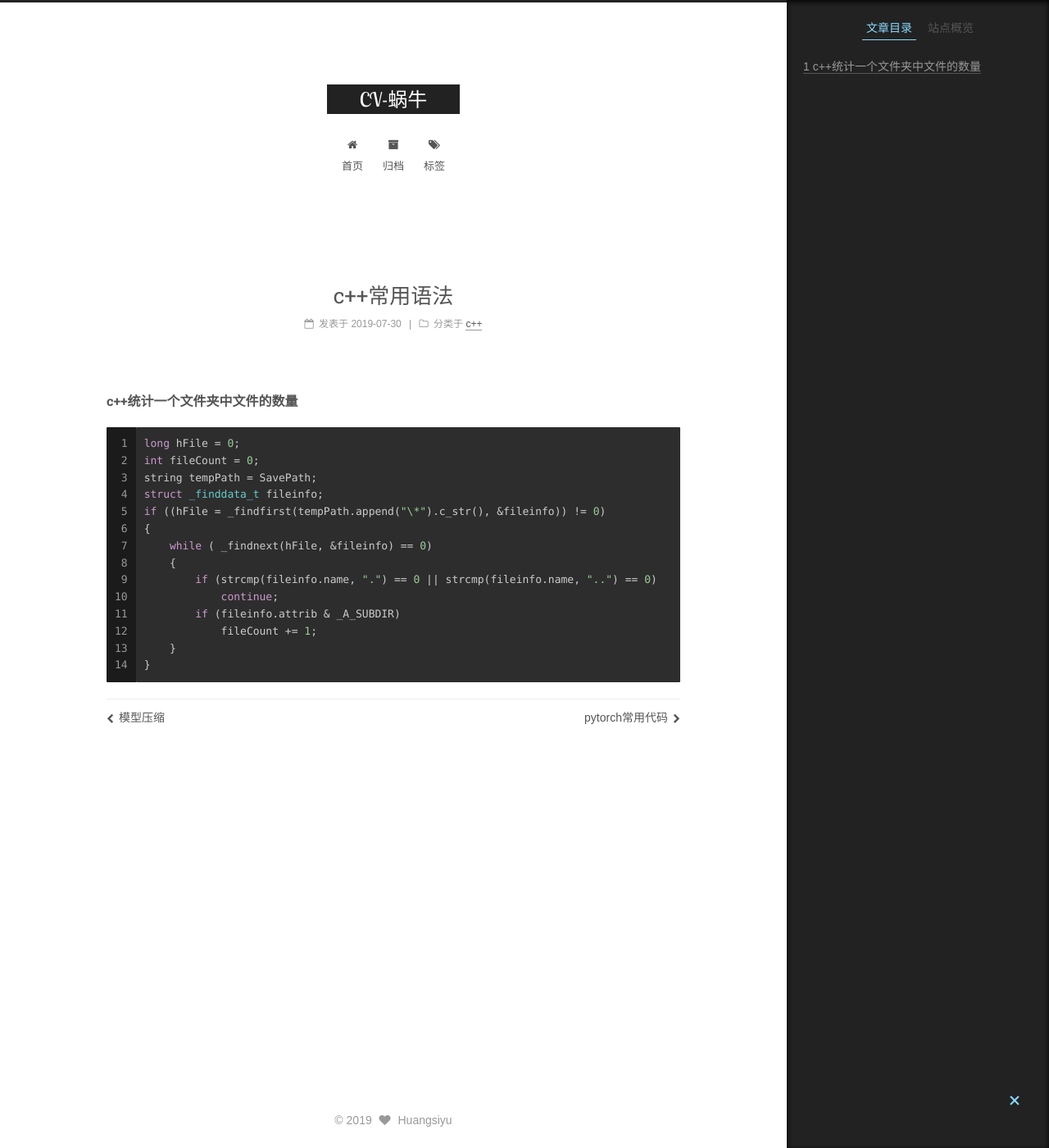
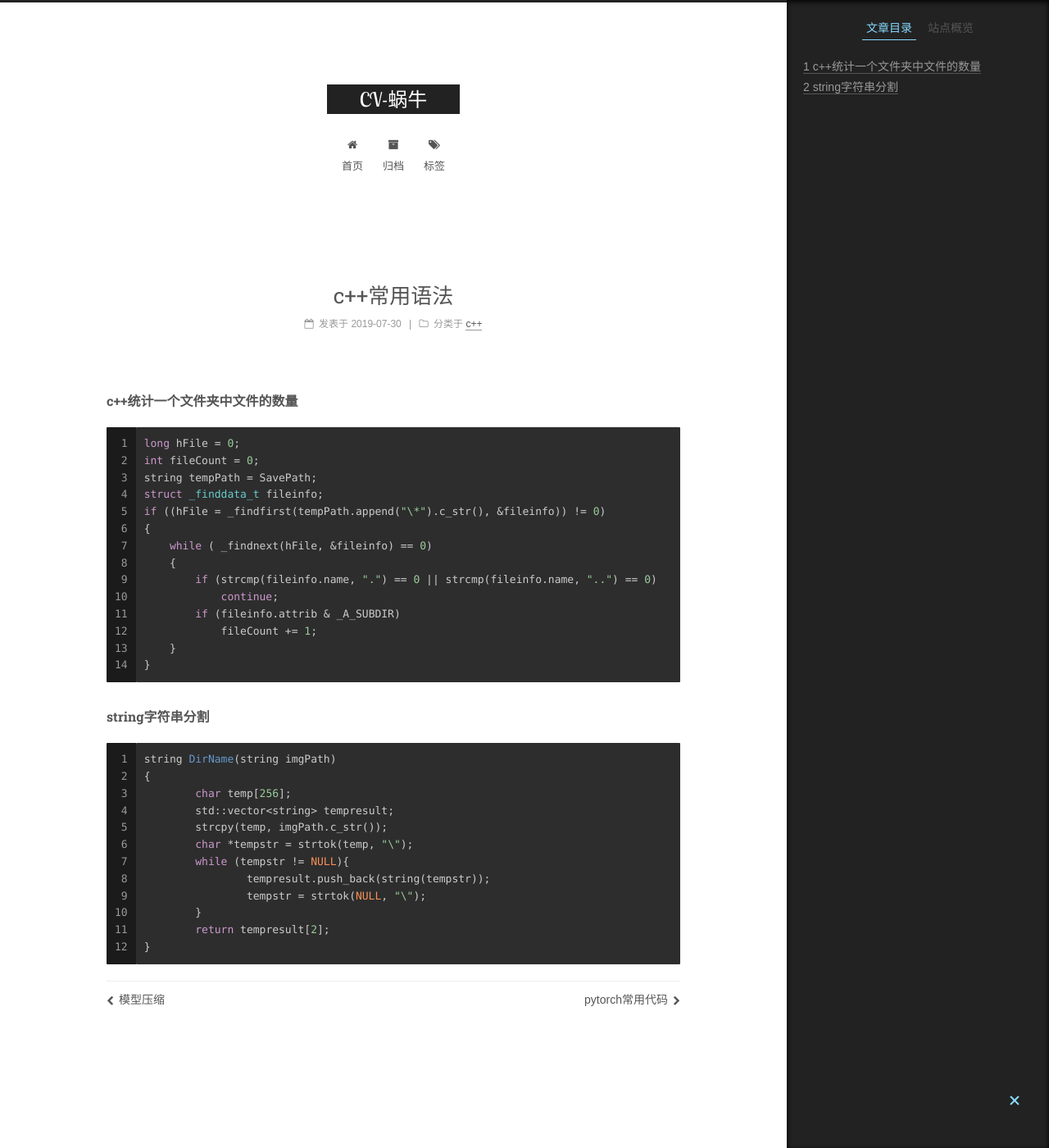
Before and after one commit to huangsiyuzhoujie/huangsiyuzhoujie, a Jekyll site: the page built from _posts/2019-7-30-C++常用语法.md, in a window 1280 px wide and 1400 px high. Shown: the whole window at 82% size. Built offline with Jekyll 4.4.1, drawn with Linux system fonts in a browser that asks for light colours; some web fonts are replaced; comment, search, counter and statistics services are not loaded.

Commit message:
Update 2019-7-30-C++常用语法.md

````diff
--- a/_posts/2019-7-30-C++常用语法.md
+++ b/_posts/2019-7-30-C++常用语法.md
@@ -22,3 +22,22 @@ if ((hFile = _findfirst(tempPath.append("\\*").c_str(), &fileinfo)) != 0)
     }
 }
 ```
+
+
+
+#### string字符串分割
+
+```c++
+string DirName(string imgPath)
+{
+	char temp[256];
+	std::vector<string> tempresult;
+	strcpy(temp, imgPath.c_str());
+	char *tempstr = strtok(temp, "\\");
+	while (tempstr != NULL){
+		tempresult.push_back(string(tempstr));
+		tempstr = strtok(NULL, "\\");
+	}
+	return tempresult[2];
+}
+```
````
